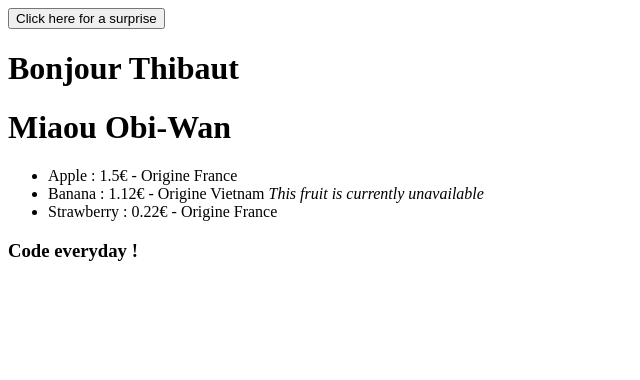
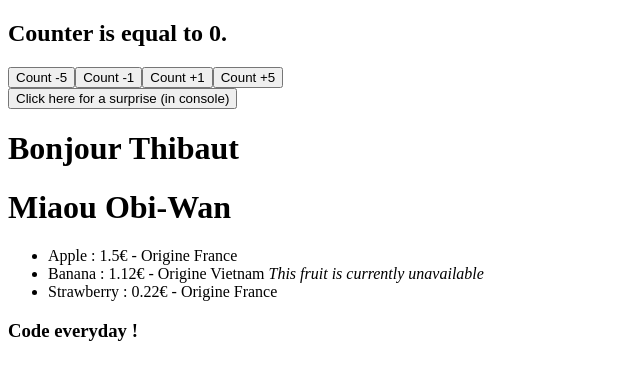
Before and after one commit to teberhart/react-tutorial, a React (Vite) app: page / in a window 1280 px wide. Shown: the top 380 px of the page, without its empty margins (0-640 px from the left). Built offline with nearby package versions, Linux system fonts and the light colour scheme.

Commit message:
tutorial 23

```diff
--- a/src/App.jsx
+++ b/src/App.jsx
@@ -2,6 +2,7 @@ import Hello from './components/Hello.jsx'
 import Fruits from './components/Fruits.jsx'
 import Conditional from "./components/Conditional.jsx";
 import Message from "./components/Message.jsx";
+import Counter from "./components/Counter.jsx";
 
 function App() {
     const personThibaut = {
@@ -14,6 +15,7 @@ function App() {
     }
     return (
         <div className="App">
+            <Counter />
             <Message />
             <Hello person={personThibaut} />
             <Hello person={personObi} />
--- /dev/null
+++ b/src/components/Counter.jsx
@@ -0,0 +1,28 @@
+import {useState} from "react";
+
+export default function Counter() {
+    const [count, setCount] = useState(0);
+
+    function handleClickMinus() {
+        setCount(count - 1);
+    }
+    function handleClickMinusFive() {
+        setCount(count - 5);
+    }
+    function handleClickPlus() {
+        setCount(count + 1);
+    }
+    function handleClickPlusFive() {
+        setCount(count + 5);
+    }
+
+    return (
+        <div>
+            <h2>Counter is equal to {count}.</h2>
+            <button onClick={handleClickMinusFive}>Count -5</button>
+            <button onClick={handleClickMinus}>Count -1</button>
+            <button onClick={handleClickPlus}>Count +1</button>
+            <button onClick={handleClickPlusFive}>Count +5</button>
+        </div>
+    );
+}
--- a/src/components/Message.jsx
+++ b/src/components/Message.jsx
@@ -1,7 +1,7 @@
 export default function Message() {
     return (
         <div>
-            <button onClick={handleClick}>Click here for a surprise</button>
+            <button onClick={handleClick}>Click here for a surprise (in console)</button>
         </div>
     );
 }
```
